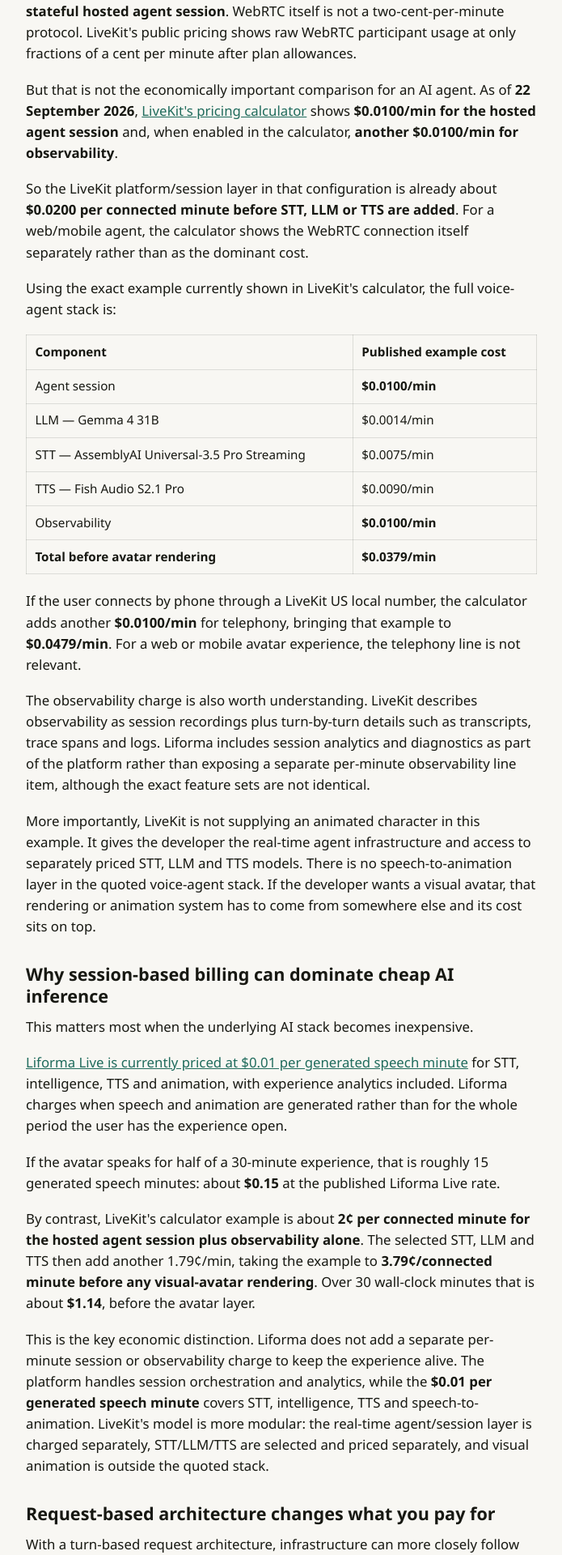
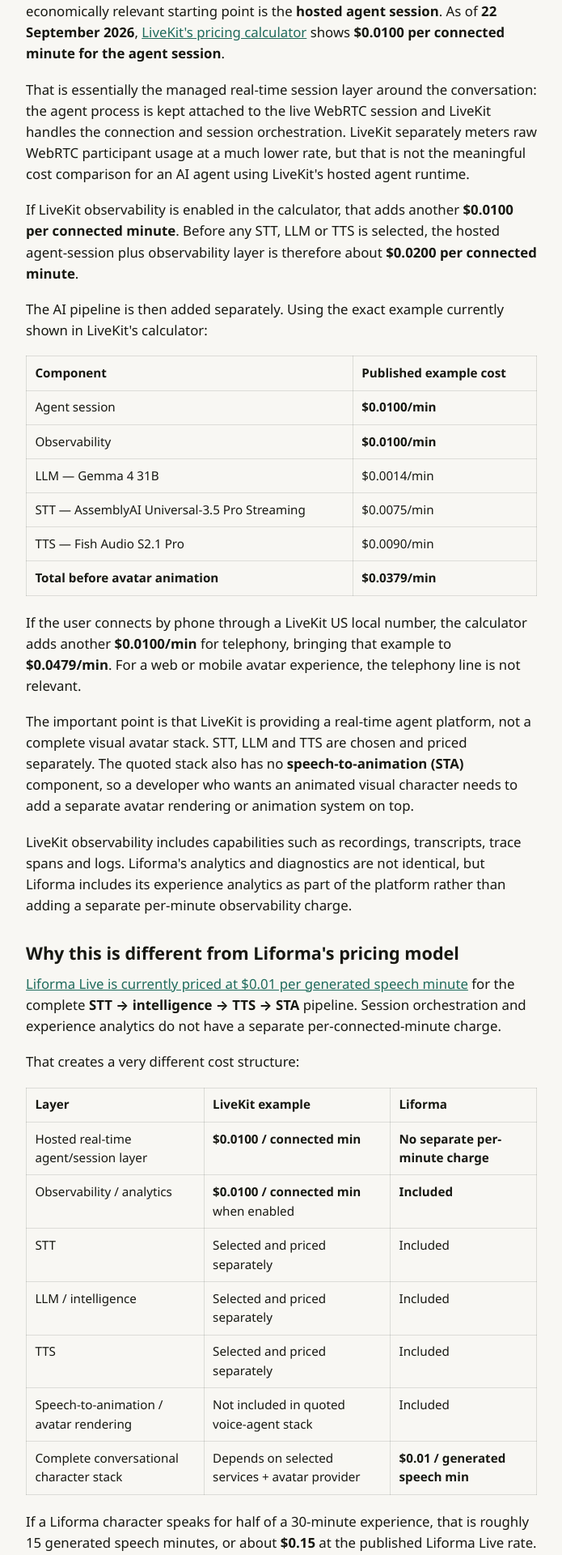
Before and after one commit to LiformaLtd/blog.liforma.ai, a SvelteKit app: page /does-conversational-ai-need-webrtc in a window 1280 px wide. Shown: the part 4220-6140 px from the top of the page at 81% size, without its empty margins (292-987 px from the left). Built offline with nearby package versions, Linux system fonts and the light colour scheme; no server answers.

Commit message:
content: simplify LiveKit session cost comparison

```diff
--- a/src/routes/does-conversational-ai-need-webrtc/+page.svelte
+++ b/src/routes/does-conversational-ai-need-webrtc/+page.svelte
@@ -156,25 +156,26 @@
 
 	<h2>What does the LiveKit real-time agent layer actually cost?</h2>
 	<p>
-		It is important to separate <strong>WebRTC transport</strong> from the cost of running a
-		<strong>stateful hosted agent session</strong>. WebRTC itself is not a two-cent-per-minute protocol.
-		LiveKit's public pricing shows raw WebRTC participant usage at only fractions of a cent per minute
-		after plan allowances.
+		For a developer building a conversational AI product with LiveKit, the economically relevant
+		starting point is the <strong>hosted agent session</strong>. As of
+		<strong>22 September 2026</strong>,
+		<a href="https://livekit.com/pricing">LiveKit's pricing calculator</a> shows
+		<strong>$0.0100 per connected minute for the agent session</strong>.
 	</p>
 	<p>
-		But that is not the economically important comparison for an AI agent. As of
-		<strong>22 September 2026</strong>,
-		<a href="https://livekit.com/pricing">LiveKit's pricing calculator</a> shows
-		<strong>$0.0100/min for the hosted agent session</strong> and, when enabled in the calculator,
-		<strong>another $0.0100/min for observability</strong>.
+		That is essentially the managed real-time session layer around the conversation: the agent process
+		is kept attached to the live WebRTC session and LiveKit handles the connection and session
+		orchestration. LiveKit separately meters raw WebRTC participant usage at a much lower rate, but that
+		is not the meaningful cost comparison for an AI agent using LiveKit's hosted agent runtime.
 	</p>
 	<p>
-		So the LiveKit platform/session layer in that configuration is already about
-		<strong>$0.0200 per connected minute before STT, LLM or TTS are added</strong>. For a web/mobile
-		agent, the calculator shows the WebRTC connection itself separately rather than as the dominant cost.
+		If LiveKit observability is enabled in the calculator, that adds another
+		<strong>$0.0100 per connected minute</strong>. Before any STT, LLM or TTS is selected, the hosted
+		agent-session plus observability layer is therefore about <strong>$0.0200 per connected minute</strong>.
 	</p>
 	<p>
-		Using the exact example currently shown in LiveKit's calculator, the full voice-agent stack is:
+		The AI pipeline is then added separately. Using the exact example currently shown in LiveKit's
+		calculator:
 	</p>
 	<table>
 		<thead>
@@ -186,6 +187,10 @@
 		<tbody>
 			<tr>
 				<td>Agent session</td>
+				<td><strong>$0.0100/min</strong></td>
+			</tr>
+			<tr>
+				<td>Observability</td>
 				<td><strong>$0.0100/min</strong></td>
 			</tr>
 			<tr>
@@ -201,11 +206,7 @@
 				<td>$0.0090/min</td>
 			</tr>
 			<tr>
-				<td>Observability</td>
-				<td><strong>$0.0100/min</strong></td>
-			</tr>
-			<tr>
-				<td><strong>Total before avatar rendering</strong></td>
+				<td><strong>Total before avatar animation</strong></td>
 				<td><strong>$0.0379/min</strong></td>
 			</tr>
 		</tbody>
@@ -217,47 +218,85 @@
 		relevant.
 	</p>
 	<p>
-		The observability charge is also worth understanding. LiveKit describes observability as session
-		recordings plus turn-by-turn details such as transcripts, trace spans and logs. Liforma includes
-		session analytics and diagnostics as part of the platform rather than exposing a separate
-		per-minute observability line item, although the exact feature sets are not identical.
+		The important point is that LiveKit is providing a real-time agent platform, not a complete visual
+		avatar stack. STT, LLM and TTS are chosen and priced separately. The quoted stack also has no
+		<strong>speech-to-animation (STA)</strong> component, so a developer who wants an animated visual
+		character needs to add a separate avatar rendering or animation system on top.
 	</p>
 	<p>
-		More importantly, LiveKit is not supplying an animated character in this example. It gives the
-		developer the real-time agent infrastructure and access to separately priced STT, LLM and TTS
-		models. There is no speech-to-animation layer in the quoted voice-agent stack. If the developer
-		wants a visual avatar, that rendering or animation system has to come from somewhere else and its
-		cost sits on top.
+		LiveKit observability includes capabilities such as recordings, transcripts, trace spans and logs.
+		Liforma's analytics and diagnostics are not identical, but Liforma includes its experience analytics
+		as part of the platform rather than adding a separate per-minute observability charge.
 	</p>
 
-	<h2>Why session-based billing can dominate cheap AI inference</h2>
+	<h2>Why this is different from Liforma's pricing model</h2>
 	<p>
-		This matters most when the underlying AI stack becomes inexpensive.
+		<a href="https://www.liforma.ai/pricing">Liforma Live is currently priced at $0.01 per generated
+		speech minute</a> for the complete <strong>STT → intelligence → TTS → STA</strong> pipeline.
+		Session orchestration and experience analytics do not have a separate per-connected-minute charge.
 	</p>
 	<p>
-		<a href="https://www.liforma.ai/pricing">Liforma Live is currently priced at $0.01 per generated
-		speech minute</a> for STT, intelligence, TTS and animation, with experience analytics included.
-		Liforma charges when speech and animation are generated rather than for the whole period the user
-		has the experience open.
+		That creates a very different cost structure:
+	</p>
+	<table>
+		<thead>
+			<tr>
+				<th>Layer</th>
+				<th>LiveKit example</th>
+				<th>Liforma</th>
+			</tr>
+		</thead>
+		<tbody>
+			<tr>
+				<td>Hosted real-time agent/session layer</td>
+				<td><strong>$0.0100 / connected min</strong></td>
+				<td><strong>No separate per-minute charge</strong></td>
+			</tr>
+			<tr>
+				<td>Observability / analytics</td>
+				<td><strong>$0.0100 / connected min</strong> when enabled</td>
+				<td><strong>Included</strong></td>
+			</tr>
+			<tr>
+				<td>STT</td>
+				<td>Selected and priced separately</td>
+				<td>Included</td>
+			</tr>
+			<tr>
+				<td>LLM / intelligence</td>
+				<td>Selected and priced separately</td>
+				<td>Included</td>
+			</tr>
+			<tr>
+				<td>TTS</td>
+				<td>Selected and priced separately</td>
+				<td>Included</td>
+			</tr>
+			<tr>
+				<td>Speech-to-animation / avatar rendering</td>
+				<td>Not included in quoted voice-agent stack</td>
+				<td>Included</td>
+			</tr>
+			<tr>
+				<td>Complete conversational character stack</td>
+				<td>Depends on selected services + avatar provider</td>
+				<td><strong>$0.01 / generated speech min</strong></td>
+			</tr>
+		</tbody>
+	</table>
+	<p>
+		If a Liforma character speaks for half of a 30-minute experience, that is roughly 15 generated
+		speech minutes, or about <strong>$0.15</strong> at the published Liforma Live rate.
 	</p>
 	<p>
-		If the avatar speaks for half of a 30-minute experience, that is roughly 15 generated speech
-		minutes: about <strong>$0.15</strong> at the published Liforma Live rate.
+		The LiveKit calculator example, by contrast, is about <strong>3.79¢ for every connected
+		minute before any avatar animation is added</strong>. Over 30 connected minutes, that is about
+		<strong>$1.14</strong> before the visual-character layer.
 	</p>
 	<p>
-		By contrast, LiveKit's calculator example is about <strong>2¢ per connected minute for the
-		hosted agent session plus observability alone</strong>. The selected STT, LLM and TTS then add
-		another 1.79¢/min, taking the example to <strong>3.79¢/connected minute before any visual-avatar
-		rendering</strong>. Over 30 wall-clock minutes that is about <strong>$1.14</strong>, before the
-		avatar layer.
-	</p>
-	<p>
-		This is the key economic distinction. Liforma does not add a separate per-minute session or
-		observability charge to keep the experience alive. The platform handles session orchestration and
-		analytics, while the <strong>$0.01 per generated speech minute</strong> covers STT, intelligence,
-		TTS and speech-to-animation. LiveKit's model is more modular: the real-time agent/session layer is
-		charged separately, STT/LLM/TTS are selected and priced separately, and visual animation is outside
-		the quoted stack.
+		This is the architectural point behind Liforma's HTTP approach. We do not need to charge a
+		per-user real-time session fee simply to keep a conversational connection alive. Instead, the
+		platform can charge primarily for the useful AI work performed when the character actually responds.
 	</p>
 
 	<h2>Request-based architecture changes what you pay for</h2>
```
